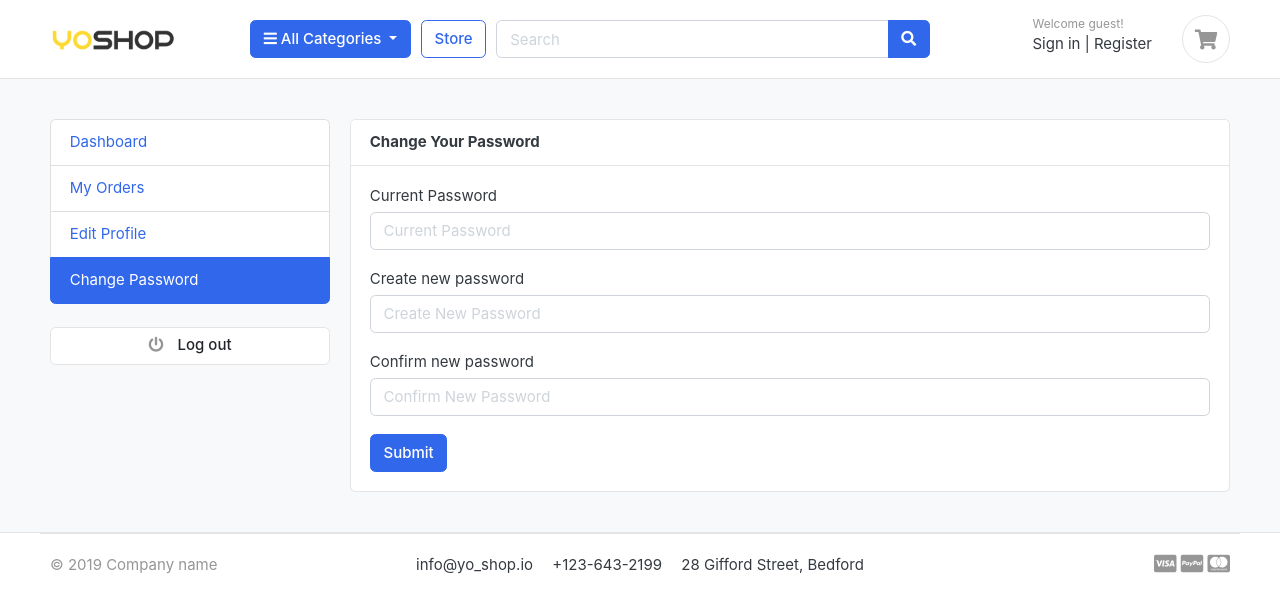
After one commit to oybek703/yo_shop, a Django app: template templates/accounts/change_password.html in a window 1280 px wide. The commit adds this page. Shown: the top 613 px of the page. Run offline with Django 3.2, Linux system fonts and the light colour scheme; the template is opened without the code that fills it, so the values that code supplies are empty; some libraries are stand-ins or nearby versions; some web fonts are replaced.

Commit message:
change password finished

```diff
--- a/accounts/urls.py
+++ b/accounts/urls.py
@@ -15,5 +15,7 @@ urlpatterns = [
         name='reset_password_validate'),
     path('reset_password/', views.reset_password, name='reset_password'),
     path('my_orders/', views.my_orders, name='my_orders'),
-    path('edit_profile/', views.edit_profile, name='edit_profile')
+    path('edit_profile/', views.edit_profile, name='edit_profile'),
+    path('change_password/', views.change_password, name='change_password'),
+    path('order_details/<int:order_id>', views.order_details, name='order_details')
 ]
--- /dev/null
+++ b/templates/accounts/change_password.html
@@ -0,0 +1,52 @@
+{% extends 'base.html' %}
+
+
+{% block content %}
+
+<section class="section-conten padding-y bg">
+
+<div class="container">
+    {% include 'includes/alert.html' %}
+	<div class="row">
+	{% include 'includes/dashboard_sidebar.html' %}
+	<main class="col-md-9">
+		<article class="card">
+		<header class="card-header">
+			<strong class="d-inline-block mr-3">Change Your Password</strong>
+
+		</header>
+		<div class="card-body">
+			<div class="row">
+			<div class="col-md-12">
+				<form action="{% url 'change_password' %}" method="POST">
+					{% csrf_token %}
+
+					<div class="form-group">
+						<label>Current Password</label>
+						<input type="password" name="current_password" placeholder="Current Password" class="form-control" required>
+					</div>
+					<div class="form-group">
+						<label>Create new password</label>
+						<input type="password" name="new_password" placeholder="Create New Password" class="form-control" required>
+					</div>
+					<div class="form-group">
+						<label>Confirm new password</label>
+						<input type="password" name="confirm_password" placeholder="Confirm New Password" class="form-control" required>
+					</div>
+
+					<input type="submit" value="Submit" class="btn btn-primary">
+				</form>
+			</div>
+
+			</div> <!-- row.// -->
+		</div> <!-- card-body .// -->
+
+		</article> <!-- order-group.// -->
+	</main>
+</div> <!-- row.// -->
+</div>
+
+
+</section>
+
+{% endblock %}
--- a/templates/accounts/dashboard.html
+++ b/templates/accounts/dashboard.html
@@ -5,9 +5,9 @@
 
 <section class="section-conten padding-y bg">
 
-{% include 'includes/alert.html' %}
 <div class="container">
-	<div class="row">
+    {% include 'includes/alert.html' %}
+    <div class="row">
 	{% include 'includes/dashboard_sidebar.html' %}
 	<main class="col-md-9">
 		<article class="card">
--- a/templates/includes/_header.html
+++ b/templates/includes/_header.html
@@ -1,29 +1,5 @@
 {% load static %}
 <header class="section-header">
-    <nav class="navbar p-md-0 navbar-expand-sm navbar-light border-bottom">
-        <div class="container">
-            <button class="navbar-toggler" type="button" data-toggle="collapse" data-target="#navbarTop4"
-                    aria-controls="navbarNav" aria-expanded="false" aria-label="Toggle navigation">
-                <span class="navbar-toggler-icon"></span>
-            </button>
-            <div class="collapse navbar-collapse" id="navbarTop4">
-                <ul class="navbar-nav mr-auto">
-                    <li class="nav-item dropdown">
-                        <a href="#" class="nav-link"> English </a>
-
-                    </li>
-                    <li class="nav-item dropdown">
-                        <a href="#" class="nav-link"> USD </a>
-                    </li>
-                </ul>
-                <ul class="navbar-nav">
-                    <li><a href="#" class="nav-link"> <i class="fa fa-envelope"></i> Email </a></li>
-                    <li><a href="#" class="nav-link"> <i class="fa fa-phone"></i> Call us </a></li>
-                </ul> <!-- list-inline //  -->
-            </div> <!-- navbar-collapse .// -->
-        </div> <!-- container //  -->
-    </nav>
-
     <section class="header-main border-bottom">
         <div class="container">
             <div class="row align-items-center">
--- a/templates/includes/dashboard_sidebar.html
+++ b/templates/includes/dashboard_sidebar.html
@@ -1,12 +1,17 @@
 <aside class="col-md-3">
-  <!--   SIDEBAR   -->
-  <ul class="list-group">
-    <a class="list-group-item {% if 'dashboard' in request.path %}active{% endif %}" href="{% url 'dashboard' %}"> Dashboard </a>
-    <a class="list-group-item {% if 'my_orders' in request.path %}active{% endif %}" href="{% url 'my_orders' %}">My Orders</a>
-    <a class="list-group-item {% if '/edit_profile/' in request.path %}active{% endif %}" href="{% url 'edit_profile' %}"> Edit Profile </a>
-    <a class="list-group-item {% if '/change_password/' in request.path %}active{% endif %}" href="#"> Change Password </a>
-  </ul>
-  <br>
-  <a class="btn btn-light btn-block" href="{% url 'logout' %}"> <i class="fa fa-power-off"></i> <span class="text">Log out</span> </a>
-  <!--   SIDEBAR .//END   -->
+    <!--   SIDEBAR   -->
+    <ul class="list-group">
+        <a class="list-group-item {% if 'dashboard' in request.path %}active{% endif %}" href="{% url 'dashboard' %}">
+            Dashboard </a>
+        <a class="list-group-item {% if 'my_orders' in request.path %}active{% endif %}" href="{% url 'my_orders' %}">My
+            Orders</a>
+        <a class="list-group-item {% if 'edit_profile' in request.path %}active{% endif %}"
+           href="{% url 'edit_profile' %}"> Edit Profile </a>
+        <a class="list-group-item {% if 'change_password' in request.path %}active{% endif %}"
+           href="{% url 'change_password' %}"> Change Password </a>
+    </ul>
+    <br>
+    <a class="btn btn-light btn-block" href="{% url 'logout' %}"> <i class="fa fa-power-off"></i> <span class="text">Log out</span>
+    </a>
+    <!--   SIDEBAR .//END   -->
 </aside>
```
Also changed, not shown: accounts/views.py (+31 -0 lines).
